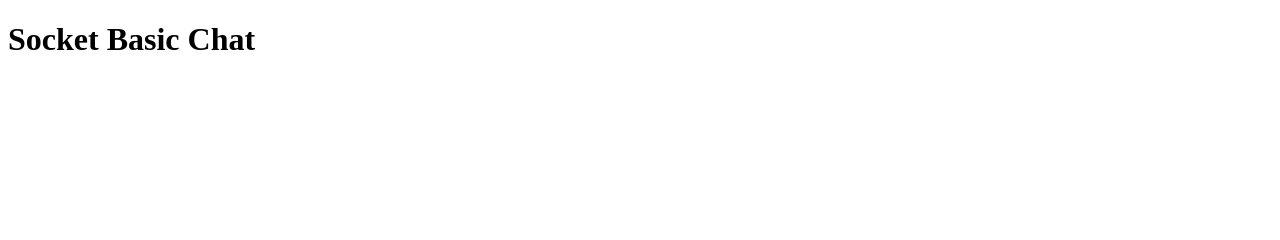
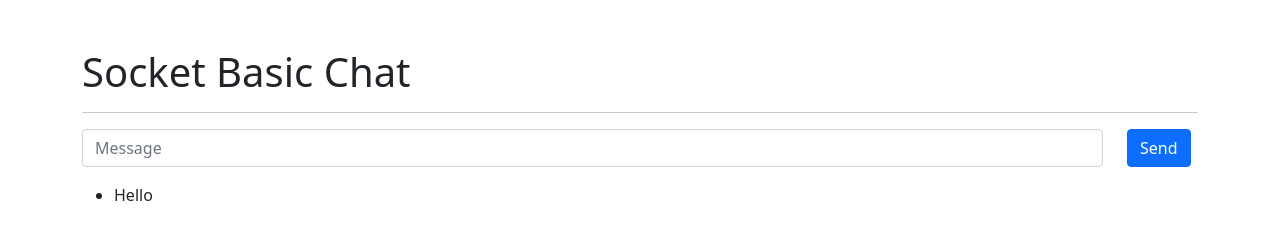
Before and after one commit to ansango/socket-basic, a website: page public/index.html in a window 1280 px wide. Drawn offline with nearby package versions, Linux system fonts and the light colour scheme; no server answers.

Commit message:
some styles

```diff
--- a/public/index.html
+++ b/public/index.html
@@ -5,9 +5,40 @@
     <meta http-equiv="X-UA-Compatible" content="IE=edge" />
     <meta name="viewport" content="width=device-width, initial-scale=1.0" />
     <title>Socket Basic Chat</title>
+    <link
+      href="https://cdn.jsdelivr.net/npm/bootstrap@5.0.2/dist/css/bootstrap.min.css"
+      rel="stylesheet"
+      integrity="sha384-EVSTQN3/azprG1Anm3QDgpJLIm9Nao0Yz1ztcQTwFspd3yD65VohhpuuCOmLASjC"
+      crossorigin="anonymous"
+    />
   </head>
-  <body>
-    <h1>Socket Basic Chat</h1>
+  <body class="container">
+    <h1 class="mt-5">Socket Basic Chat</h1>
+    <hr />
+    <form id="form-socket">
+      <div class="row">
+        <div class="col-11">
+          <input
+            type="text"
+            id="msg"
+            placeholder="Message"
+            class="form-control"
+          />
+        </div>
+        <div class="col-1">
+          <button class="btn btn-primary">Send</button>
+        </div>
+      </div>
+    </form>
+
+    <div class="row mt-3">
+      <div class="col">
+        <ul class="messages">
+          <li>Hello</li>
+        </ul>
+      </div>
+    </div>
+
     <script
       src="https://cdnjs.cloudflare.com/ajax/libs/socket.io/4.2.0/socket.io.js"
       integrity="sha512-WL6WGKMPBiM9PnHRYIn5YEtq0Z8XP4fkVb4qy7PP4vhmYQErJ/dySyXuFIMDf1eEYCXCrQrMJfkNwKc9gsjTjA=="
```
